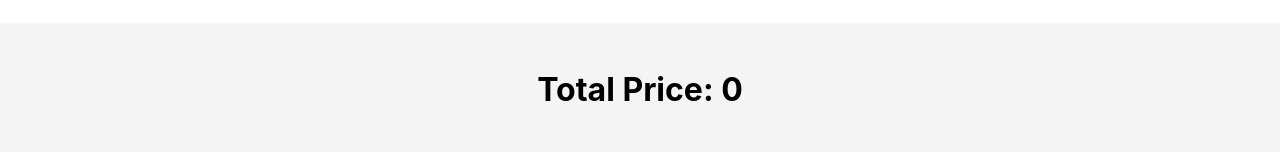
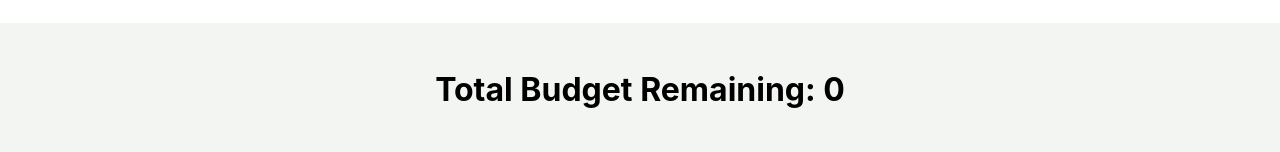
Before and after one commit to proto-zero/budget-calculator, a React (Create React App) app: page / in a window 1280 px wide. Shown: the part 224-376 px from the top of the page. Built offline with nearby package versions, Linux system fonts and the light colour scheme; no server answers; the database is empty.

Commit message:
push state from budget to app and then back to outline, add total price of selected items, show user remaining budget by subtracting price from budget

```diff
--- a/src/App.js
+++ b/src/App.js
@@ -1,13 +1,19 @@
-import YardItems from './components/YardItems';
+import React, { useState } from 'react';
 import Budget from './components/Budget';
 import Outline from './components/outline';
 import './App.css';
 
 function App() {
+  const [userBudget, setUserBudget] = useState(0);
+
+  function getBudget(budgetState) {
+    setUserBudget(budgetState);
+  }
+
   return (
     <div className="app">
-      <Budget />
-      <Outline />
+      <Budget onGetBudget={getBudget} />
+      <Outline userBudgetValue={userBudget} />
     </div>
   );
 }
--- a/src/components/Budget.js
+++ b/src/components/Budget.js
@@ -1,12 +1,13 @@
 import React, { useState } from "react";
 import './Budget.css';
 
-function Budget() {
+function Budget(props) {
     const [budget, setBudget] = useState(0);
 
     function budgetHandler(event) {
         const userBudget = event.target.value;
         setBudget(userBudget);
+        props.onGetBudget(budget);
     }
     return (
         <div className="budget">
--- a/src/components/Ex.js
+++ b/src/components/Ex.js
@@ -5,7 +5,7 @@ function Ex(props) {
     const [price, setPrice] = useState(0);
 
     function priceHandler(e) {
-        let itemPrice = (e.target.value);
+        const itemPrice = (e.currentTarget.value);
         setPrice(itemPrice);
         props.onGetPrice(price);
     }
@@ -16,9 +16,9 @@ function Ex(props) {
             <h4>{props.name}</h4>
 
             <select onChange={priceHandler}>
-                <option>Price</option>
+                <option value="0">Price</option>
                 <option value={props.lowprice}>{props.lowprice}</option>
-                <option on value={props.highprice}>{props.highprice}</option>
+                <option value={props.highprice}>{props.highprice}</option>
             </select>
         </div>
     );
--- a/src/components/outline.js
+++ b/src/components/outline.js
@@ -11,7 +11,7 @@ async function getNames(db) {
     return nameList;
 }
 
-function Outline() {
+function Outline(props) {
     const [List, setList] = useState([]);
     const [remainingBudget, setRemainingBudget] = useState(0);
 
@@ -21,12 +21,12 @@ function Outline() {
       }, [])
 
       function getPrice(exState) {
-        setRemainingBudget(exState + remainingBudget)
+        setRemainingBudget(parseInt(exState, 10) + parseInt(remainingBudget, 10))
       }
 
     return (
         <div className="outline">
-            <h1>Total Price: {parseInt(remainingBudget, 10)}</h1>
+            <h1>Total Budget Remaining: {parseInt(props.userBudgetValue, 10) - parseInt(remainingBudget, 10)}</h1>
             <h2>List of Items</h2>
             <div className="item-container">
                 {
```
Also changed, not shown: 1 other file (tests, documents, lock files or other folders).
